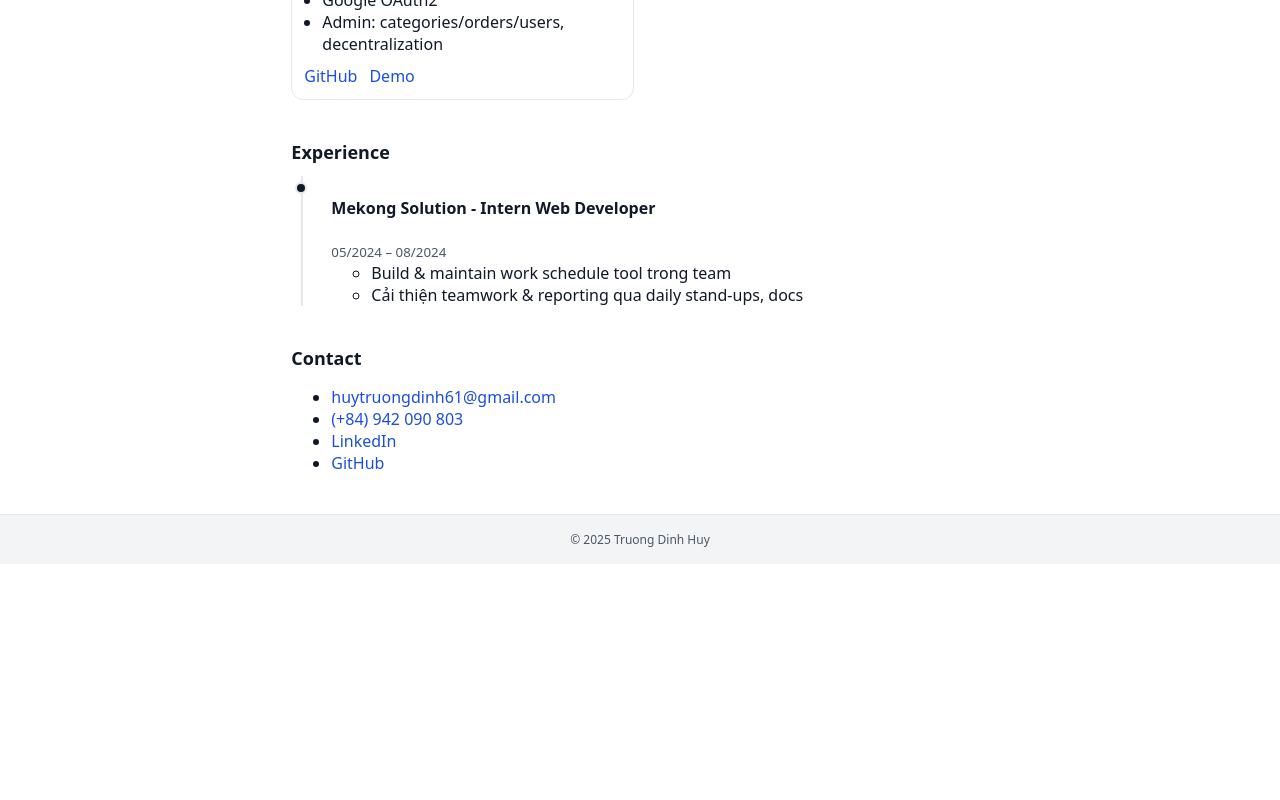
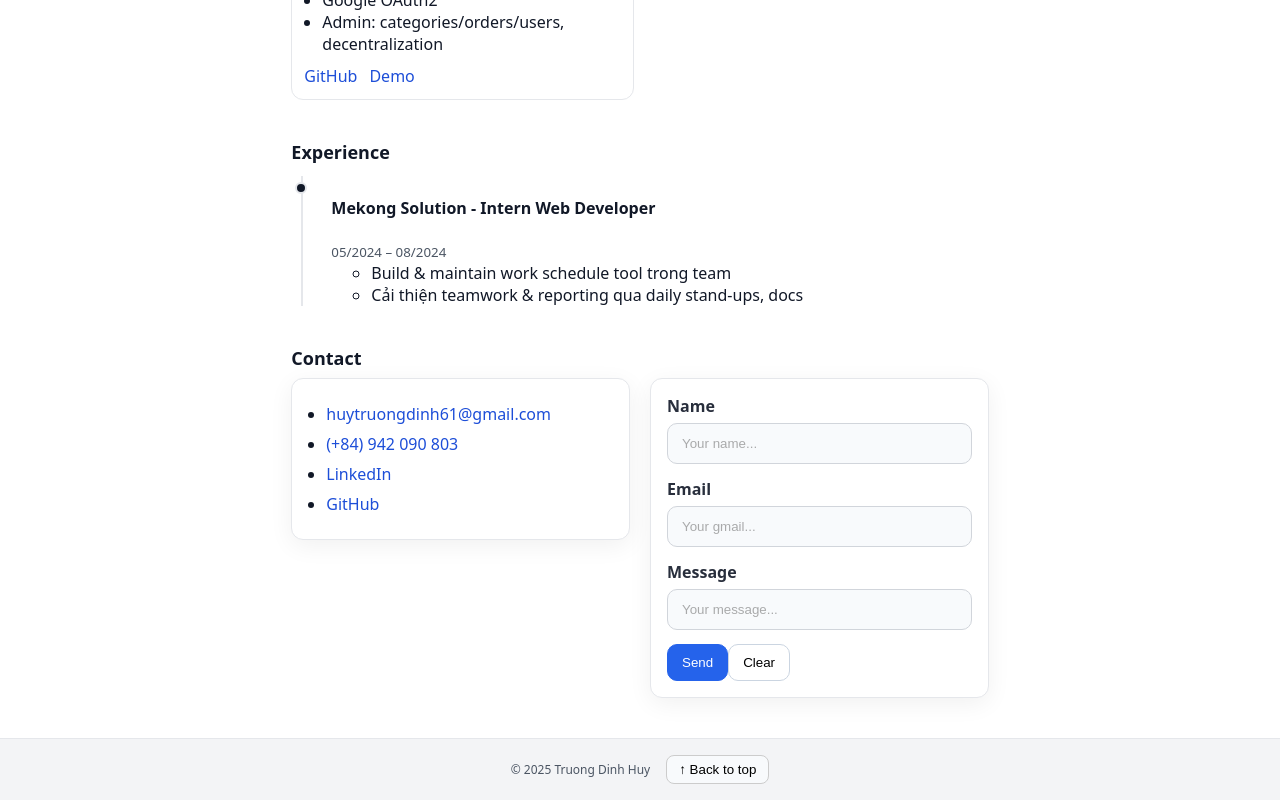
Before and after one commit to HuyK98/portfolio, a React (Vite) app: page / in a window 1280 px wide. Shown: the part 1195-1995 px from the top of the page. Before the commit the page ends 1759 px from the top, so only its background shows below. Built offline with nearby package versions, Linux system fonts and the light colour scheme.

Commit message:
Day 5: useRef + controlled input, Contact form UI, Back-to-Top button + journal

```diff
--- a/src/App.jsx
+++ b/src/App.jsx
@@ -5,6 +5,7 @@ import Footer from "./components/Footer/Footer";
 import About from "./components/About/About";
 import Projects from "./components/Projects/Projects";
 import Experience from "./components/Experience/Experience";
+import Contact from "./components/Contact/Contact"
 
 export default function App() {
   return (
@@ -23,16 +24,8 @@ export default function App() {
         <About />
         <Projects />
         <Experience />
+        <Contact />
 
-        <section id="contact" className="section">
-          <h3>Contact</h3>
-          <ul>
-            <li><a href="mailto:huytruongdinh61@gmail.com">huytruongdinh61@gmail.com</a></li>
-            <li><a href="tel:+84942090803">(+84) 942 090 803</a></li>
-            <li><a href="https://www.linkedin.com/in/truong-dinh-huy-5b3b251b0/" target="_blank" rel="noreferrer">LinkedIn</a></li>
-            <li><a href="https://github.com/HuyK98" target="_blank" rel="noreferrer">GitHub</a></li>
-          </ul>
-        </section>
       </main>
 
       <Footer />
--- /dev/null
+++ b/src/components/Contact/Contact.css
@@ -0,0 +1,139 @@
+/* Layout cột(dùng grid) */
+.contact-grid {
+    display: grid;
+    gap: 20px;
+    grid-template-columns: repeat(auto-fit, minmax(320px, 1fr));
+    align-items: start;
+}
+
+
+/* layout nhẹ, dark theme */
+.contact-info,
+.contact-form {
+    background: #fff;
+    border: 1px solid #e5e7eb;
+    border-radius: 12px;
+    padding: 16px;
+    box-shadow: 0 6px 24px rgba(0, 0, 0, 0.06);
+}
+
+body.dark .contact-info,
+body.dark .contact-form {
+    background: #0b1220;
+    border-color: #1f2a44;
+    box-shadow: 0 10px 28px rgba(0, 0, 0, 0.35);
+}
+
+/* Info List */
+.contact-list {
+    margin: 0;
+    padding-left: 18px;
+}
+
+.contact-list li {
+    margin: 8px 0;
+}
+
+/* Form Contact */
+.contact-form {
+    display: grid;
+    gap: 14px;
+}
+
+.field {
+    display: grid;
+    gap: 6px;
+}
+
+.field label {
+    font-weight: 600;
+    opacity: .9;
+}
+
+/* Input */
+.field input,
+.field textarea {
+    width: 100%;
+    padding: 12px 14px;
+    border: 1px solid #d1d5db;
+    border-radius: 10px;
+    background: #f8fafc;
+    transition: border-color .15s, box-shadow .15s, background .15s;
+}
+
+.field input::placeholder,
+.field textarea::placeholder {
+    opacity: .6;
+}
+
+.field input:focus,
+.field textarea:focus {
+    outline: none;
+    border-color: #60a5fa;
+    box-shadow: 0 0 0 3px rgba(96, 165, 250, .25);
+    background: #fff;
+}
+
+/* Dark mode cho input */
+body.dark .field input,
+body.dark .field textarea {
+    background: #0f172a;
+    border-color: #334155;
+    color: #e2e8f0;
+}
+
+body.dark .field input:focus,
+body.dark .field textarea:focus {
+    border-color: #7dd3fc;
+    box-shadow: 0 0 0 3px rgba(125, 211, 252, .25);
+    background: #0b1020;
+}
+
+/* Buttons */
+.actions {
+    display: flex;
+    gap: 10px;
+}
+
+.btn {
+    padding: 10px 14px;
+    border-radius: 10px;
+    border: 1px solid #cbd5e1;
+    background: #fff;
+    cursor: pointer;
+    transition: transform .08s ease, background .15s;
+}
+
+.btn:hover {
+    transform: translateY(-1px);
+    background: #f3f4f6;
+}
+
+.btn.primary {
+    background: #2563eb;
+    color: #fff;
+    border-color: #2563eb;
+}
+
+.btn.primary:hover {
+    background: #1d4ed8;
+}
+
+body.dark .btn {
+    background: #0f172a;
+    color: #e2e8f0;
+    border-color: #334155;
+}
+
+body.dark .btn:hover {
+    background: #111a2e;
+}
+
+body.dark .btn.primary {
+    background: #1d4ed8;
+    border-color: #1d4ed8;
+}
+
+body.dark .btn.primary:hover {
+    background: #1b46c3;
+}
--- /dev/null
+++ b/src/components/Contact/Contact.jsx
@@ -0,0 +1,83 @@
+import { useState, useEffect } from 'react';
+import "./Contact.css"
+
+export default function Contact() {
+    const [form, setForm] = useState(() =>{
+        const saved = localStorage.getItem("contactForm")
+        return (saved) ? JSON.parse(saved) : { name: "", email:"", message:""}
+    });
+
+    //lưu form mỗi khi có thay đổi
+    useEffect(() => {
+        localStorage.setItem("contactForm", JSON.stringify(form))
+    }, [form])
+
+    function onChange(e) {
+        const { name, value } = e.target;
+        setForm(f => ({ ...f, [name]: value }));
+    }
+
+    function onSubmit(e) {
+        e.preventDefault();
+        alert("Information send:\n" + JSON.stringify(form, null, 2));
+    }
+
+    function onClear() {
+        setForm({ name: "", email: "", message: "" });
+        localStorage.removeItem("contactForm")  //xóa bản draft
+    }
+
+    return (
+        <section id='contact' className='section contact'>
+            <h3>Contact</h3>
+            <div className='contact-grid'>
+                <aside className='contact-info'>
+                    <ul className='contact-list'>
+                        <li><a href="mailto:huytruongdinh61@gmail.com">huytruongdinh61@gmail.com</a></li>
+                        <li><a href="tel:+84942090803">(+84) 942 090 803</a></li>
+                        <li><a href="https://www.linkedin.com/in/truong-dinh-huy-5b3b251b0/" target="_blank" rel="noreferrer">LinkedIn</a></li>
+                        <li><a href="https://github.com/HuyK98" target="_blank" rel="noreferrer">GitHub</a></li>
+                    </ul>
+                </aside>
+
+                <form className='contact-form' onSubmit={onSubmit} noValidate>
+                    <div className='field'>
+                        <label>Name</label>
+                        <input
+                            name='name'
+                            placeholder='Your name...'
+                            value={form.name}
+                            onChange={onChange}
+                        />
+                    </div>
+
+                    <div className='field'>
+                        <label>Email</label>
+                        <input
+                            name='email'
+                            placeholder='Your gmail...'
+                            value={form.email}
+                            onChange={onChange}
+                        />
+                    </div>
+
+                    <div className='field'>
+                        <label>Message</label>
+                        <input
+                            name='message'
+                            rows={4}
+                            placeholder='Your message...'
+                            value={form.message}
+                            onChange={onChange}
+                        />
+                    </div>
+
+                    <div className='row'>
+                        <button type='submit' className='btn primary'>Send</button>
+                        <button type='button' className='btn' onClick={onClear}>Clear</button>
+                    </div>
+                </form>
+            </div>
+        </section>
+    );
+}
--- a/src/components/Footer/Footer.css
+++ b/src/components/Footer/Footer.css
@@ -12,3 +12,16 @@ body.dark .site-footer {
   background: #0f172a;
   color: #b3b3b3;
 }
+
+/* button back lên đầu trang */
+.backtotop-inline {
+  margin-left: 16px;
+  padding: 6px 12px;
+  border-radius: 8px;
+  border: 1px solid #ccc;
+  background: #f8fafc;
+  cursor: pointer;
+}
+.backtotop-inline:hover {
+  background: #e2e8f0;
+}
--- a/src/components/Footer/Footer.jsx
+++ b/src/components/Footer/Footer.jsx
@@ -4,6 +4,12 @@ export default function Footer() {
   return (
     <footer className="site-footer">
       © {new Date().getFullYear()} Truong Dinh Huy
+      <button
+        className="backtotop-inline"
+        onClick={() => window.scrollTo({ top: 0, behavior: "smooth" })}
+        >
+          ↑ Back to top
+        </button>
     </footer>
   )
 }
```
Also changed, not shown: 1 other file (tests, documents, lock files or other folders).
